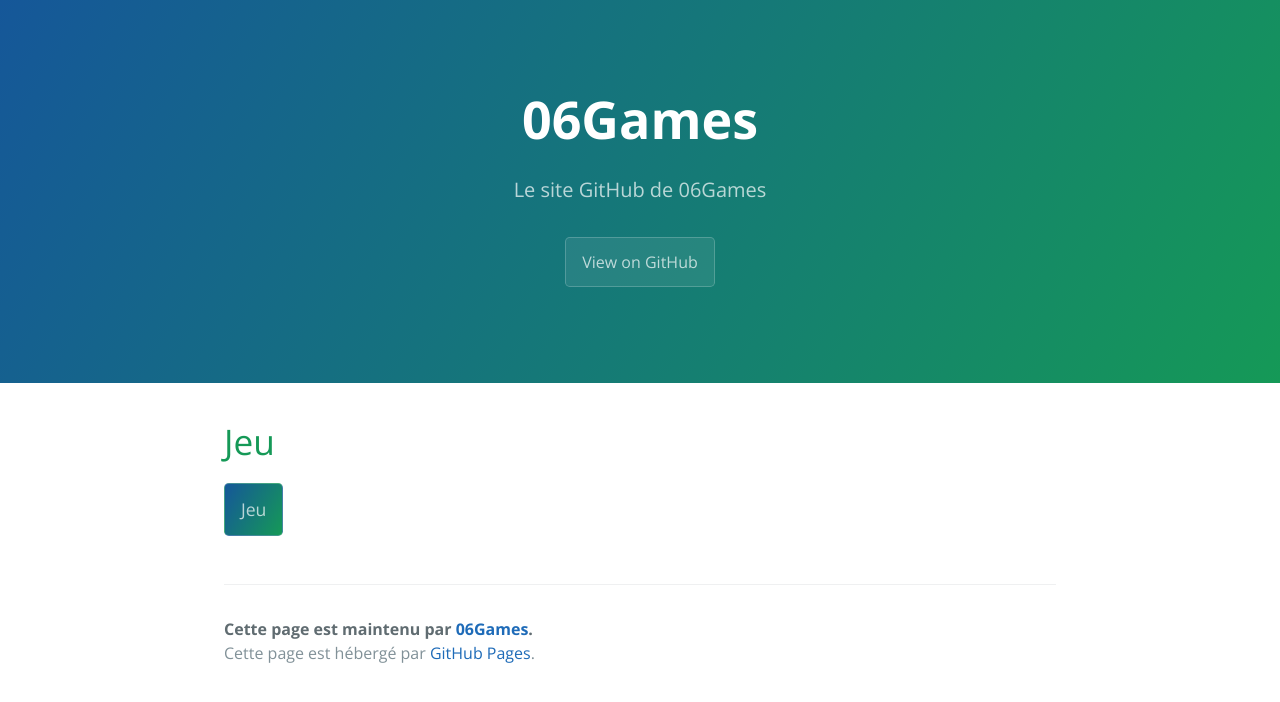
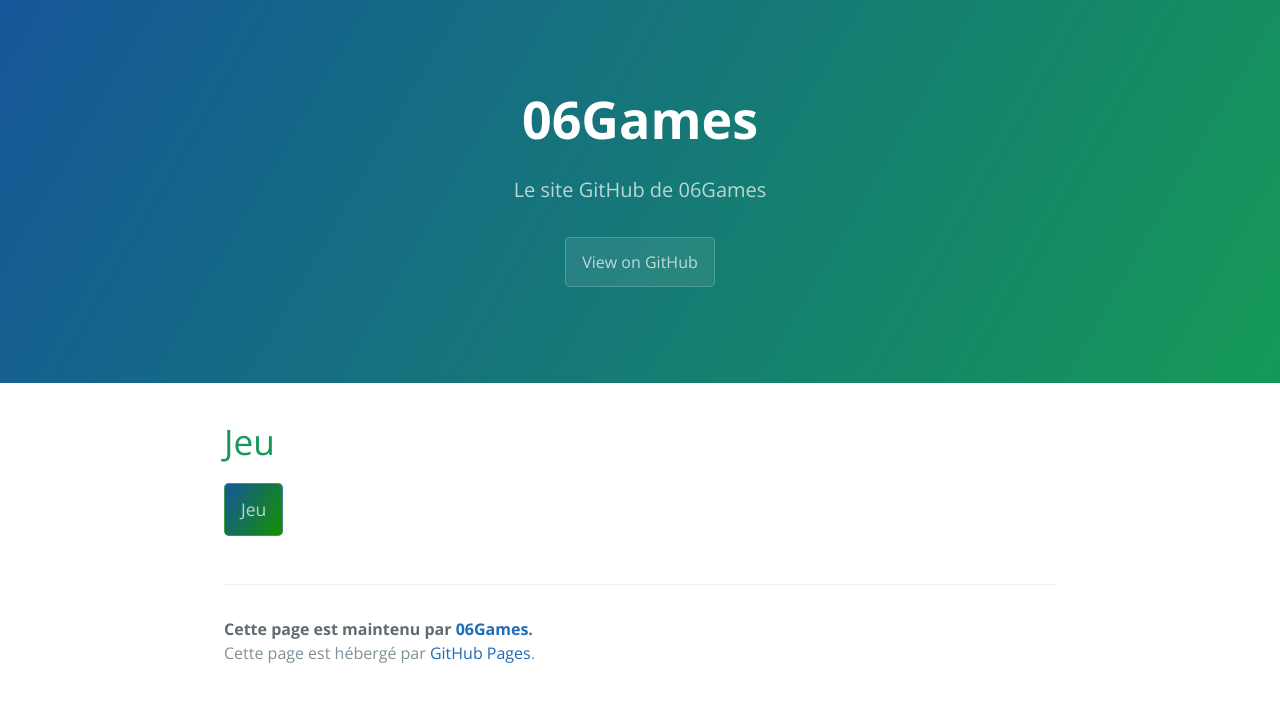
Before and after one commit to 06Games/06games.github.io, a PHP site: page / in a window 1280 px wide. Shown: the top 702 px of the page. Run offline with PHP 8.4, Linux system fonts and the light colour scheme.

Commit message:
GitHub Page

```diff
--- a/bouton.css
+++ b/bouton.css
@@ -1,4 +1,4 @@
 .bouton {
 	background-color: #159957;
-	background-image: linear-gradient(120deg, #155799, #159957);
+	background-image: linear-gradient(120deg, #155799, #159000);
 }
```
